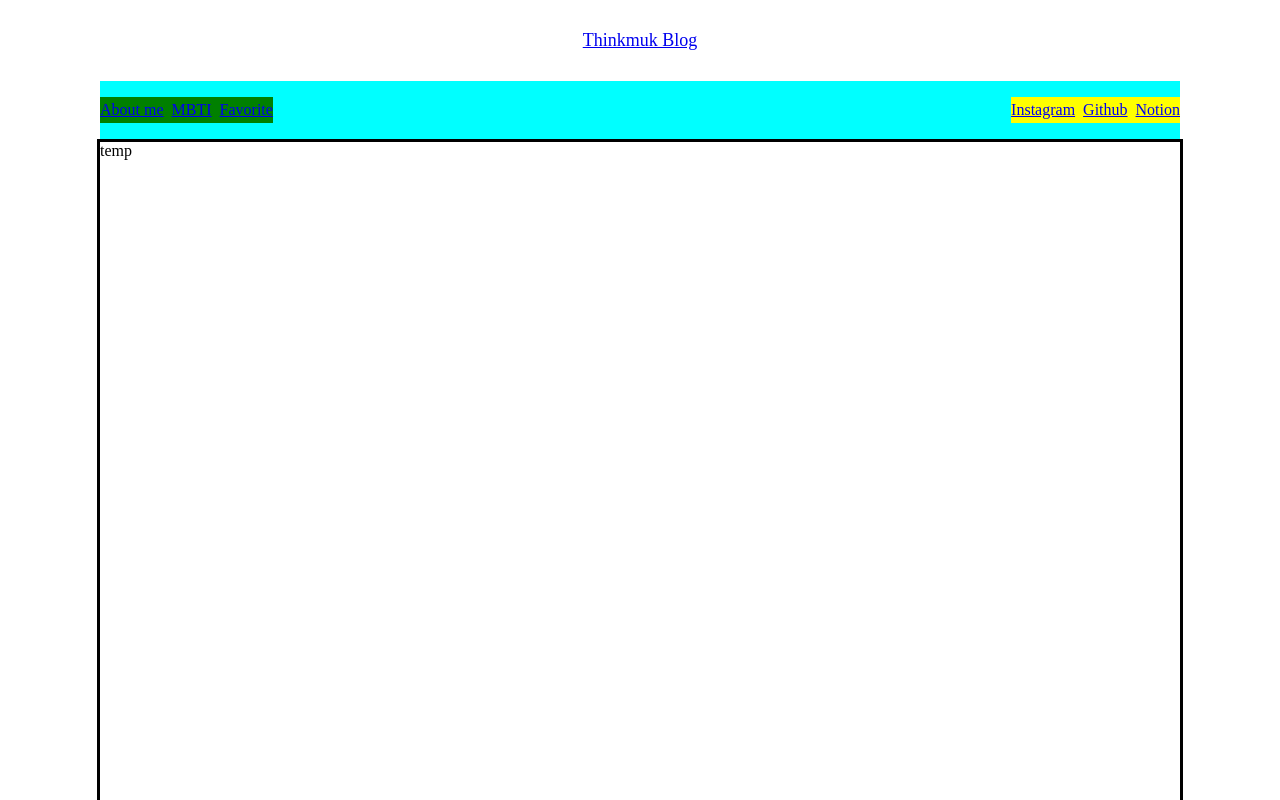
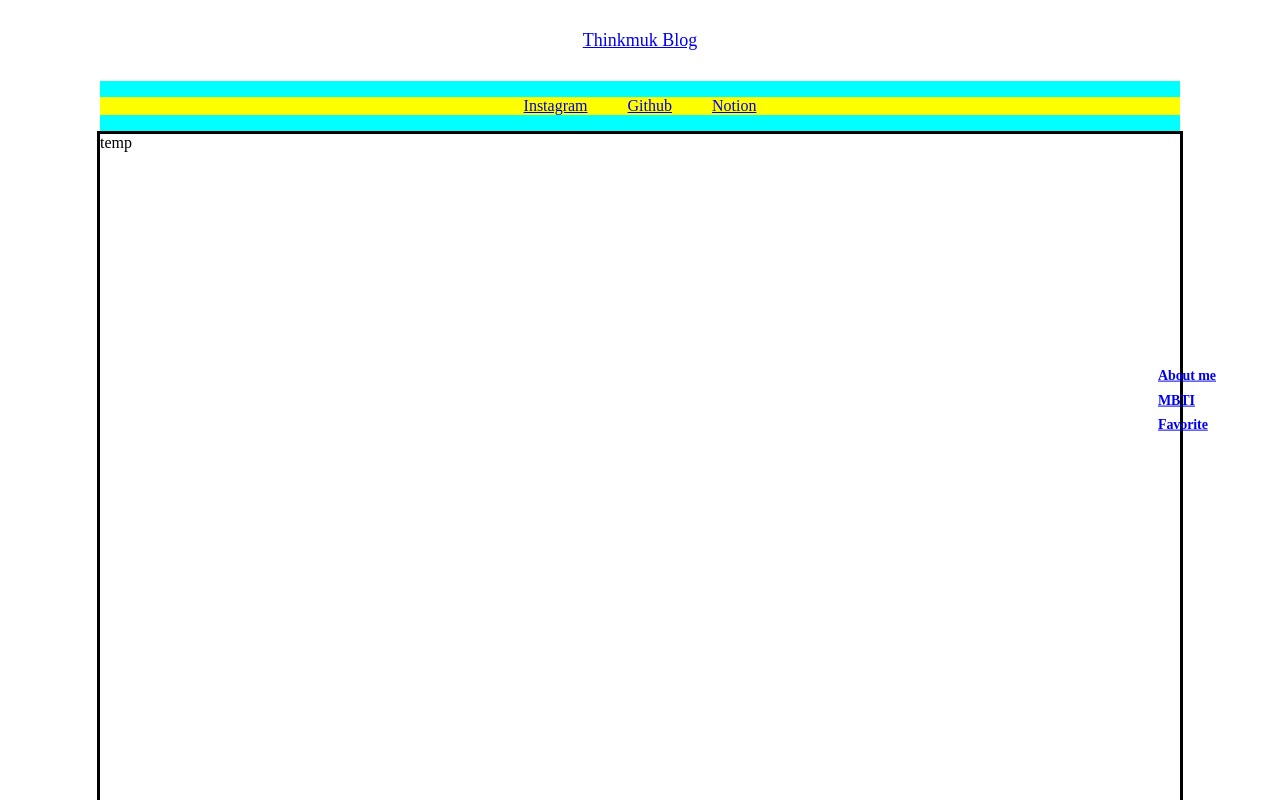
Before and after one commit to ThinkMuk/likelion_selfblog, a plain HTML site: page index.html in a window 1280 px wide. Shown: the top 800 px of the page. Drawn offline with Linux system fonts and the light colour scheme.

Commit message:
feat: Update nav structure and implement sidebar functionality

```diff
--- a/index.css
+++ b/index.css
@@ -25,31 +25,44 @@ header {
   left: 0;
   right: 0;
 }
-.nav {
-  background-color: green;
-  float: left;
-}
 .quickLink {
   background-color: yellow;
-  right: 0;
-  float: right;
+  /* 중앙 정렬 */
+  display: flex;
+  justify-content: center;
 }
-ul {
+.quickLinkNav {
+  display: flex;
+  flex-direction: row;
   list-style-type: none;
-  overflow: hidden;
   padding: 0;
   margin-block-start: 0;
   margin-block-end: 0;
 }
-li {
-  float: left;
-  padding: 4px;
+.quickLinkNav li {
+  margin: 0 20px;
 }
-li:first-child {
-  padding-left: 0px;
+
+/* side bar */
+.sideBar {
+  position: fixed;
+  display: flex;
+  flex-direction: column;
+  right: 5vw;
+  top: 50%;
+  transform: translateY(-50%);
+  z-index: 2;
+  color: white;
+  gap: 16px;
+  font-size: 14px;
+  letter-spacing: -0.006em;
+  line-height: 1.4;
 }
-li:last-child {
-  padding-right: 0px;
+.sideBarNav {
+  list-style-type: none;
+}
+.sideBarNav li {
+  margin: 5px 0;
 }
 
 /* body */
--- a/index.html
+++ b/index.html
@@ -8,27 +8,27 @@
   </head>
   <body>
     <header><a href="#">Thinkmuk Blog</a></header>
-
     <div class="navContainer">
-      <div class="nav">
-        <ul>
-          <li><a href="#">About me</a></li>
-          <li><a href="#">MBTI</a></li>
-          <li><a href="#">Favorite</a></li>
-        </ul>
-      </div>
       <div class="quickLink">
-        <ul>
+        <ul class="quickLinkNav">
           <li><a href="#">Instagram</a></li>
           <li><a href="#">Github</a></li>
           <li><a href="#">Notion</a></li>
         </ul>
       </div>
     </div>
-
-    <div class="bodyContainer">temp</div>
-    <div class="bodyContainer">temp</div>
+    <div class="sideBar">
+      <ul class="sideBarNav">
+        <li><a href="#aboutMe" id="navAboutMe">About me</a></li>
+        <li><a href="#MBTI" id="navMBTI">MBTI</a></li>
+        <li><a href="#favorite" id="navFavorite">Favorite</a></li>
+      </ul>
+    </div>
+    <div class="bodyContainer" id="aboutMe">temp</div>
+    <div class="bodyContainer" id="MBTI">temp</div>
+    <div class="bodyContainer" id="favorite">temp</div>
 
     <footer></footer>
+    <script src="index.js"></script>
   </body>
 </html>
--- /dev/null
+++ b/index.js
@@ -0,0 +1,49 @@
+document.addEventListener('DOMContentLoaded', function () {
+  let observer = new IntersectionObserver(
+    (entries, observer) => {
+      entries.forEach((entry) => {
+        let aboutMe = document.getElementById('navAboutMe');
+        let MBTI = document.getElementById('navMBTI');
+        let favorite = document.getElementById('navFavorite');
+        if (entry.isIntersecting) {
+          // entry.target.id를 사용하여 각 태그의 ID에 따라 다른 메시지 출력
+          switch (entry.target.id) {
+            case 'aboutMe':
+              console.log('Element 1 is visible!');
+              aboutMe.style.fontWeight = 'bold';
+              break;
+            case 'MBTI':
+              console.log('Element 2 is visible!');
+              MBTI.style.fontWeight = 'bold';
+              break;
+            case 'favorite':
+              console.log('Element 3 is visible!');
+              favorite.style.fontWeight = 'bold';
+              break;
+          }
+        } else {
+          // 태그가 더 이상 보이지 않을 때
+          switch (entry.target.id) {
+            case 'aboutMe':
+              console.log('Element 1 is no longer visible!');
+              aboutMe.style.fontWeight = 'normal';
+              break;
+            case 'MBTI':
+              console.log('Element 2 is no longer visible!');
+              MBTI.style.fontWeight = 'normal';
+              break;
+            case 'favorite':
+              console.log('Element 3 is no longer visible!');
+              favorite.style.fontWeight = 'normal';
+              break;
+          }
+        }
+      });
+    },
+    { threshold: 0.7 }
+  );
+  // 각 태그를 개별적으로 관찰
+  document.querySelectorAll('div').forEach((div) => {
+    observer.observe(div);
+  });
+});
```
Also changed, not shown: tmp.html (added, +49 -0 lines).
